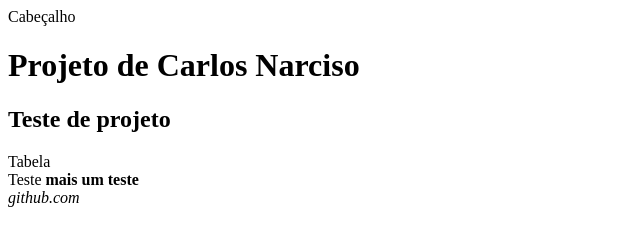
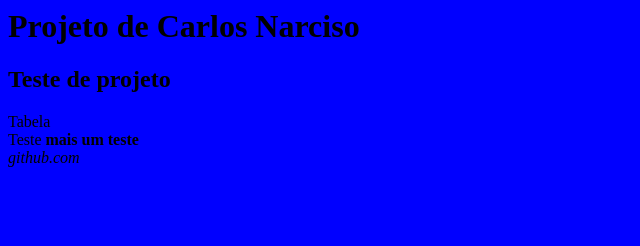
Before and after one commit to Carlos-Fernandes/curso-git, a plain HTML site: page index.html in a window 1280 px wide. Shown: the whole page, without its empty margins (0-640 px from the left). Drawn offline with Linux system fonts and the light colour scheme.

Commit message:
Inicio do desgn

```diff
--- /dev/null
+++ b/estilo.css
@@ -0,0 +1,3 @@
+body {
+    background-color: blue;
+}
--- a/index.html
+++ b/index.html
@@ -1,6 +1,6 @@
 <html>
     <head>
-    Cabeçalho
+        <link rel="stylesheet" href="estilo.css">
     </head>
     <body>
         <h1>Projeto de Carlos Narciso</h1>
```
